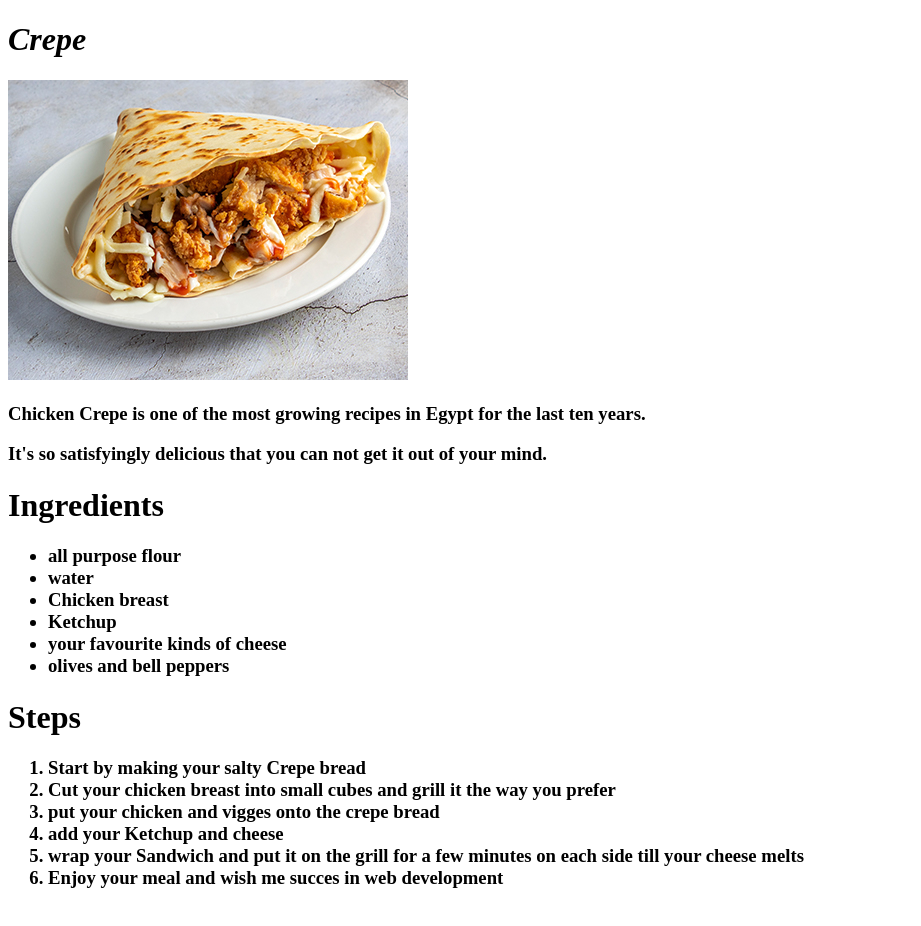
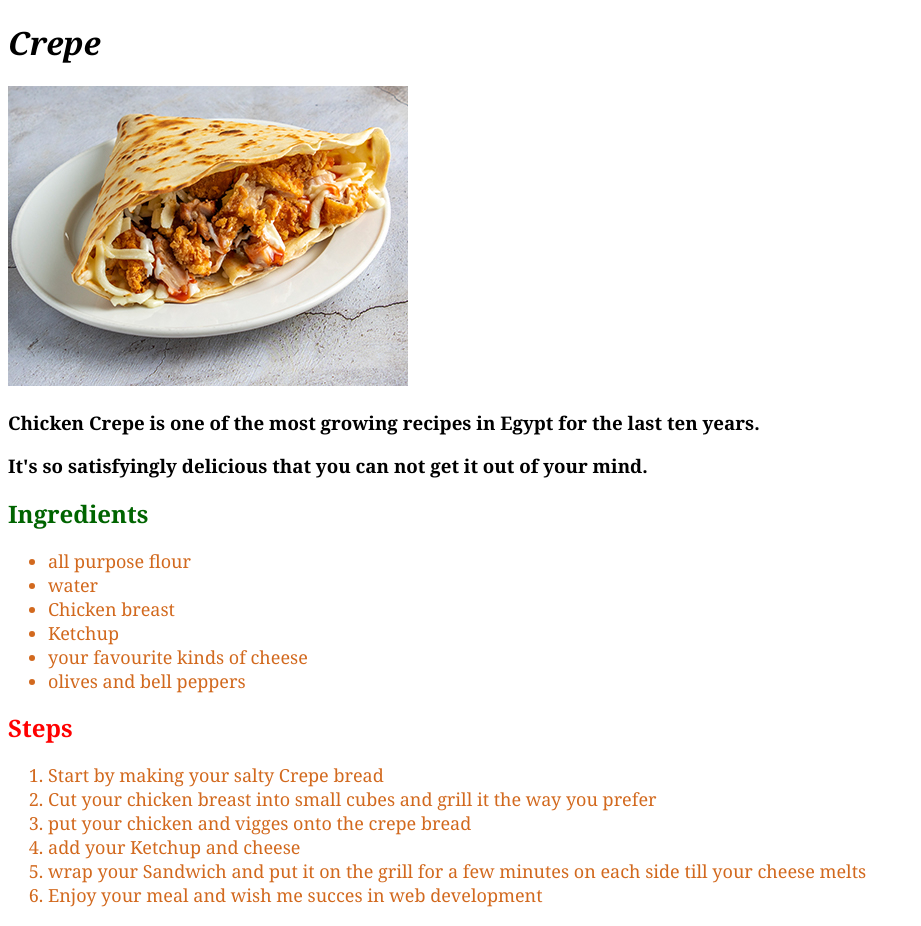
Before and after one commit to ahmed2293/Odin-Recipes, a plain HTML site: page Recipes/Crepe.html in a window 1280 px wide. Shown: the whole page, without its empty margins (0-921 px from the left). Drawn offline with Linux system fonts and the light colour scheme.

Commit message:
Recipes/Crepe.html

```diff
--- a/Recipes/Crepe.html
+++ b/Recipes/Crepe.html
@@ -4,13 +4,14 @@
     <meta charset="UTF-8">
     <meta name="viewport" content="width=device-width, initial-scale=1.0">
     <title>Crepe</title>
+    <link href="../style.css" rel="stylesheet">
 </head>
 <body>
     <h1><em>Crepe</em></h1>
     <img src="crepe.jpg" alt="Chicken Crepe">
     <p><h3>Chicken Crepe is one of the most growing recipes in Egypt for the last ten years.</h3></p>
     <P><h3>It's so satisfyingly delicious that you can not get it out of your mind.</h3></P>
-    <h1>Ingredients</h1>
+    <h1 class="a">Ingredients</h1>
     <UL>
         <h3><li>all purpose flour</li>
         <li>water</li>
@@ -19,7 +20,7 @@
         <li>your favourite kinds of cheese</li>
         <li>olives and bell peppers</li></h3>
     </UL>
-    <h1>Steps</h1>
+    <h1 class="b">Steps</h1>
     <ol>
         <h3>
             <li>Start by making your salty Crepe bread</li>
--- /dev/null
+++ b/style.css
@@ -0,0 +1,25 @@
+/*style.css*/
+body {
+    font-family: Cambria, Cochin, Georgia, Times, 'Times New Roman', serif;
+}
+.a {
+
+    color:darkgreen;
+font-weight: 800;
+font-size: x-large;
+}
+.b {
+ font-size: x-large;
+    color: red;
+    font-weight: 900;
+}
+img {
+    height: auto;
+    width: 400px;
+
+}
+li {
+    color: chocolate;
+    font-size: large;
+    font-weight: 500;
+}
```
Also changed, not shown: Recipes/mac.html (+3 -2 lines), index.html (+3 -2 lines).
